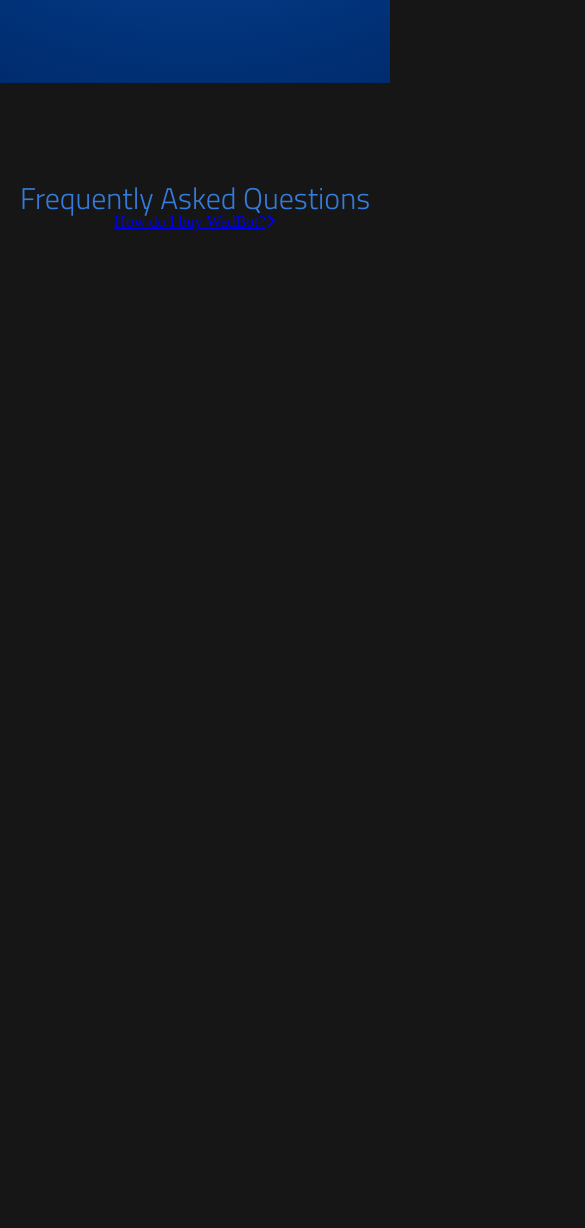
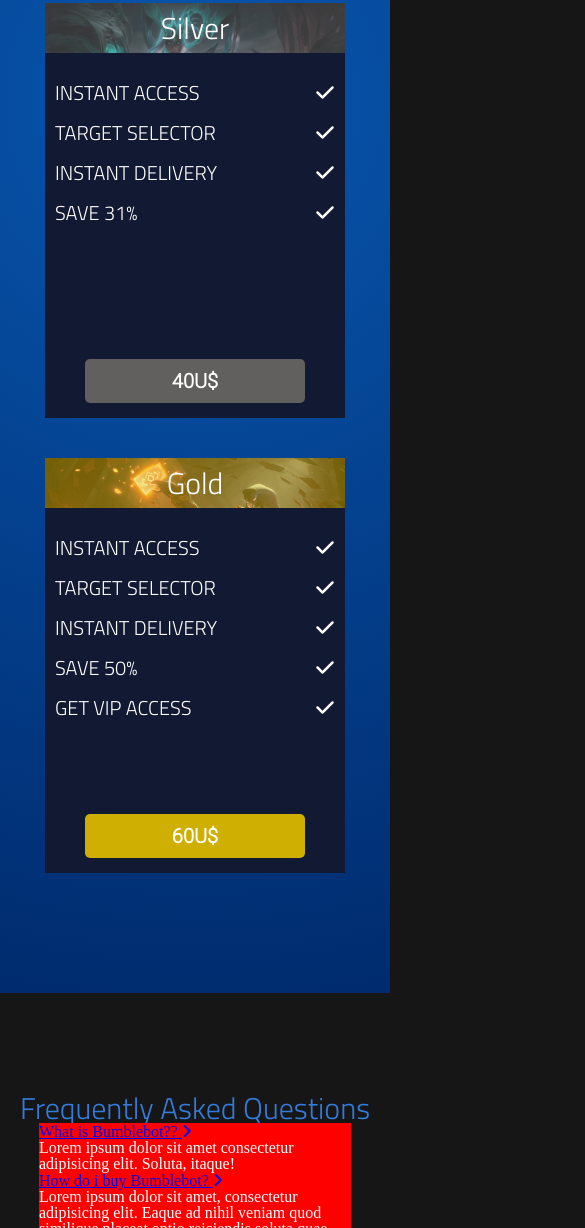
Before and after one commit to A-uvic/bumblebot-website, a website: page home.html in a window 390 px wide. Shown: the part 2936-4164 px from the top of the page, 585 px wide, since content can reach past the window. Before the commit the page ends 3266 px from the top, so only its background shows below. Drawn offline with Linux system fonts and the light colour scheme.

Commit message:
responsive updated

```diff
--- a/home.html
+++ b/home.html
@@ -62,7 +62,7 @@
             </div>
             <div class="scroll-container">
                 <div class="scroll">
-                        <i class="scroll-arrow fas fa-angle-double-down"></i>
+                    <i class="scroll-arrow fas fa-angle-double-down"></i>
                 </div>
             </div>
         </div>
@@ -149,7 +149,22 @@
             </div>
             <div class="acordion">
                 <div class="acordion-item" id="question1">
-                    <a href="#question1">How do I buy WadBot?<i class="fas fa-angle-right"></i></a>
+                    <a href="#question1">
+                        What is Bumblebot??
+                        <i class="fas fa-angle-right"></i>
+                    </a>
+                    <div class="awnser">
+                        Lorem ipsum dolor sit amet consectetur adipisicing elit. Soluta, itaque!
+                    </div>
+                </div>
+                <div class="acordion-item" id="question2">
+                    <a href="#question2">
+                        How do i buy Bumblebot?
+                        <i class="fas fa-angle-right"></i>
+                    </a>
+                    <div class="awnser">
+                        Lorem ipsum dolor sit amet, consectetur adipisicing elit. Eaque ad nihil veniam quod similique placeat optio reiciendis soluta quae. Voluptatibus, doloribus dolorum? A aperiam sunt ipsam harum corrupti consectetur similique?
+                    </div>
                 </div>
             </div>
         </section>
--- a/style/style.css
+++ b/style/style.css
@@ -254,6 +254,11 @@
   }
 }
 
+.acordion {
+  background-color: red;
+  max-width: 80%;
+}
+
 header {
   background-image: url("../assets/a010236ba4b4ce4f60a1526180eadc48.jpg");
   height: 100vh;
@@ -479,3 +484,8 @@
     display: none;
   }
 }
+@media (max-width: 1050px) {
+  .prices .cards {
+    flex-direction: column;
+  }
+}
```
